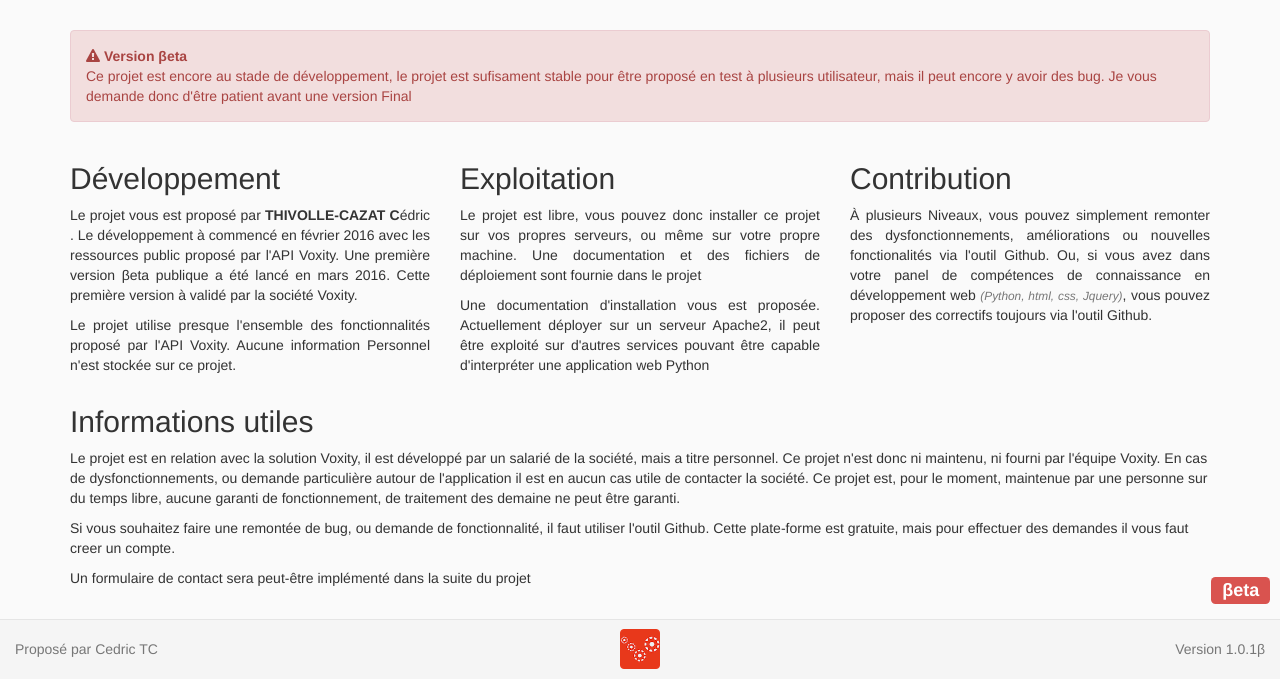
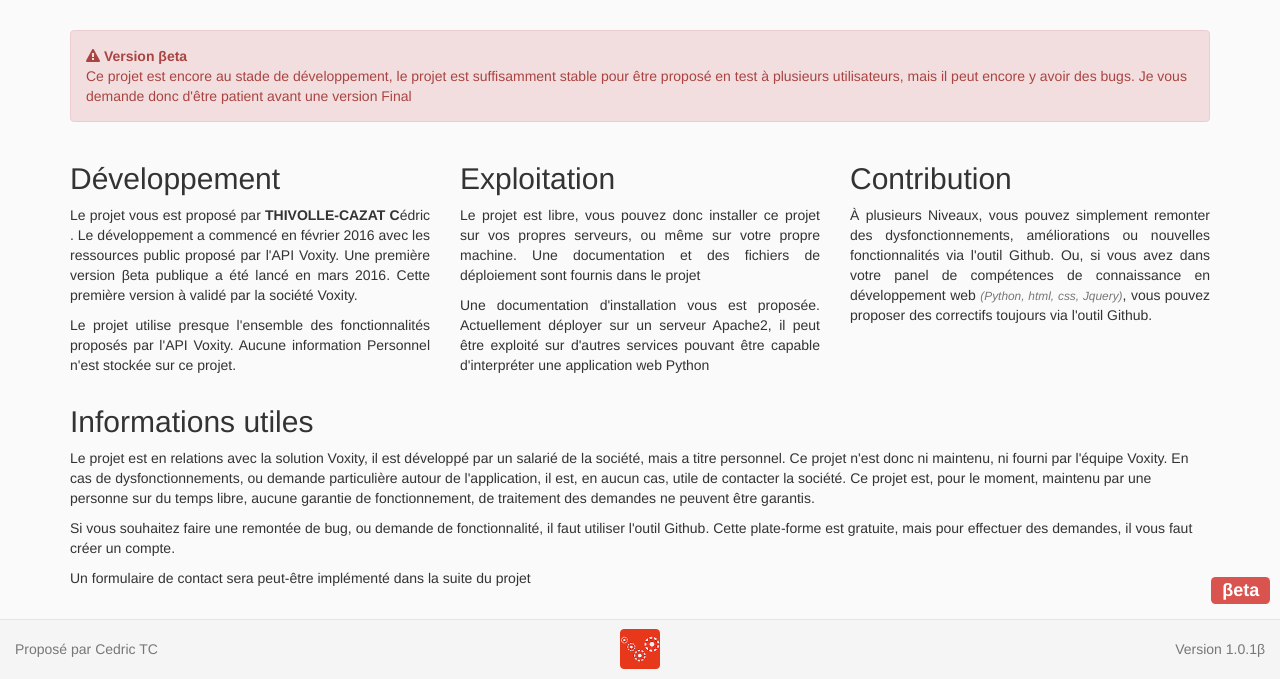
Before and after one commit to thivolle-cazat-cedric/vox-ui-api, a Flask app: page /about.html in a window 1280 px wide. Shown: the part 121-800 px from the top of the page. Run offline with Flask 2, Linux system fonts and the light colour scheme; parts of the project's set-up code (start-up, migrations or seed data) failed here and were passed over; some libraries are stand-ins or nearby versions.

Commit message:
somme correction public site

```diff
--- a/app/templates/public/about.html
+++ b/app/templates/public/about.html
@@ -4,23 +4,23 @@
 <div class="container">
     <div class="alert alert-danger">
         <strong><i class="fa fa-warning"></i> Version &beta;eta</strong><br>
-        Ce projet est encore au stade de développement, le projet est sufisament stable pour être proposé en test à plusieurs utilisateur, mais il peut encore y avoir des bug. Je vous demande donc d'être patient avant une version Final
+        Ce projet est encore au stade de développement, le projet est suffisamment stable pour être proposé en test à plusieurs utilisateurs, mais il peut encore y avoir des bugs. Je vous demande donc d'être patient avant une version Final
     </div>
     <div class="row">
         <div class="col-xs-12 col-md-4">
             <h2>Développement</h2>
             <p class="text-justify">
-                Le projet vous est proposé par <strong>THIVOLLE-CAZAT C</strong>édric . Le développement à commencé en février 2016 avec les ressources public proposé par l'API Voxity. Une première version &beta;eta publique a été lancé en mars 2016. Cette première version à validé par la société Voxity.
+                Le projet vous est proposé par <strong>THIVOLLE-CAZAT C</strong>édric . Le développement a commencé en février 2016 avec les ressources public proposé par l'API Voxity. Une première version &beta;eta publique a été lancé en mars 2016. Cette première version à validé par la société Voxity.
             </p>
             <p class="text-justify">
-                Le projet utilise presque l'ensemble des fonctionnalités proposé par l'API Voxity. Aucune information Personnel n'est stockée sur ce projet.
+                Le projet utilise presque l'ensemble des fonctionnalités proposés par l'API Voxity. Aucune information Personnel n'est stockée sur ce projet.
             </p>
         </div>
 
         <div class="col-xs-12 col-md-4">
             <h2>Exploitation</h2>
             <p class="text-justify">
-                Le projet est libre, vous pouvez donc installer ce projet sur vos propres serveurs, ou même sur votre propre machine. Une documentation et des fichiers de déploiement sont fournie dans le projet
+                Le projet est libre, vous pouvez donc installer ce projet sur vos propres serveurs, ou même sur votre propre machine. Une documentation et des fichiers de déploiement sont fournis dans le projet
             </p>
             <p class="text-justify">
                 Une documentation d'installation vous est proposée. Actuellement déployer sur un serveur Apache2, il peut être exploité sur d'autres services pouvant être capable d'interpréter une application web Python
@@ -31,7 +31,7 @@
         <div class="col-xs-12 col-md-4">
             <h2>Contribution</h2>
             <p class="text-justify">
-                À plusieurs Niveaux, vous pouvez simplement remonter des dysfonctionnements, améliorations ou nouvelles fonctionalités via l'outil Github. Ou, si vous avez dans votre panel de compétences de connaissance en développement web <em class="small text-muted">(Python, html, css, Jquery)</em>, vous pouvez proposer des correctifs toujours via l'outil Github.
+                À plusieurs Niveaux, vous pouvez simplement remonter des dysfonctionnements, améliorations ou nouvelles fonctionnalités via l'outil Github. Ou, si vous avez dans votre panel de compétences de connaissance en développement web <em class="small text-muted">(Python, html, css, Jquery)</em>, vous pouvez proposer des correctifs toujours via l'outil Github.
             </p>
         </div>
     </div>
@@ -40,10 +40,10 @@
         <div class="col-xs-12">
             <h2>Informations utiles</h2>
             <p>
-                Le projet est en relation avec la solution Voxity, il est développé par un salarié de la société, mais a titre personnel. Ce projet n'est donc ni maintenu, ni fourni par l'équipe Voxity. En cas de dysfonctionnements, ou demande particulière autour de l'application il est en aucun cas utile de contacter la société. Ce projet est,  pour le moment, maintenue par une personne sur du temps libre, aucune garanti de fonctionnement, de traitement des demaine ne peut être garanti.
+                Le projet est en relations avec la solution Voxity, il est développé par un salarié de la société, mais a titre personnel. Ce projet n'est donc ni maintenu, ni fourni par l'équipe Voxity. En cas de dysfonctionnements, ou demande particulière autour de l'application, il est, en aucun cas, utile de contacter la société. Ce projet est,  pour le moment, maintenu par une personne sur du temps libre, aucune garantie de fonctionnement, de traitement des demandes ne peuvent être garantis.
             </p>
             <p>
-                Si vous souhaitez faire une remontée de bug, ou demande de fonctionnalité, il faut utiliser l'outil Github. Cette plate-forme est gratuite, mais pour effectuer des demandes il vous faut creer un compte.
+                Si vous souhaitez faire une remontée de bug, ou demande de fonctionnalité, il faut utiliser l'outil Github. Cette plate-forme est gratuite, mais pour effectuer des demandes, il vous faut créer un compte.
             </p>
             <p>
                 Un formulaire de contact sera peut-être implémenté dans la suite du projet
--- a/app/templates/public/index.html
+++ b/app/templates/public/index.html
@@ -41,7 +41,7 @@
         <div class="col-xs-12 col-md-4">
             <h2><i class="fa fa-tachometer fa-fw"></i> Tableau de bord</h2>
             <div class="caption text-justify">
-                Besoin d'informations global sur votre parc téléphonique, qui est en ligne, qui sonne, ou encore quelle poste n'est pas enregistrée à la plate-forme Voxity. L'application intègre un outil de surveillance de votre parc.
+                Besoin d'informations global sur votre parc téléphonique, qui est en ligne, qui sonne, ou encore quelle poste n'est pas enregistrée à la plate-forme Voxity. L'application intègre un outil de surveillance de votre parc
             </div>
 
             <hr>
@@ -54,7 +54,7 @@
         <div class="col-xs-12 col-md-4">
             <h2><i class="fa fa-bell-o fa-fw"></i> Notifications</h2>
             <div class="caption text-justify">
-                Des notifications en temps réel. Vous avez un appel entrant sur votre téléphone Voxity, l'application vous le notifiera. Avec les navigateurs les plus récents, pas besoin d'être actif sur la page, il vous suffit d'avoir la page ouverte sur votre ordinateur et les notifications apparaîtrons sur votre bureau.
+                Des notifications en temps réel. Vous avez un appel entrant sur votre téléphone Voxity, l'application vous le notifiera. Avec les navigateurs les plus récents, pas besoin d'être actif sur la page, il vous suffit d'avoir la page ouverte sur votre ordinateur et les notifications apparaîtront sur votre bureau
             </div>
             <hr>
             <p class="text-center">
@@ -110,7 +110,7 @@
         <div class="col-xs-12 col-md-6">
             <h2><i class="fa fa-wrench fa-fw"></i> Projet en développement</h2>
             <p class="text-justify">
-                Le projet est toujours en cours de développement, il vous est proposé dans une version &beta;eta, cela signifie que des fonctions ne sont pas encore implémenté, ou mal. Aucune date de version finalisée n'est encore envisagée.
+                Le projet est toujours en cours de développement, il vous est proposé dans une version &beta;eta, cela signifie que des fonctions ne sont pas encore implémentés, ou mal. Aucune date de version finalisé n'est encore envisagée.
             </p>
         </div>
         <div class="col-xs-12 col-md-6">
```
Also changed, not shown: app/templates/public/features.html (+5 -5 lines).
